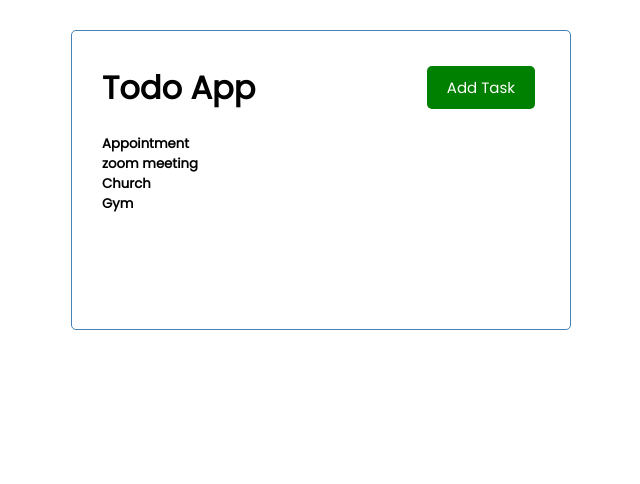
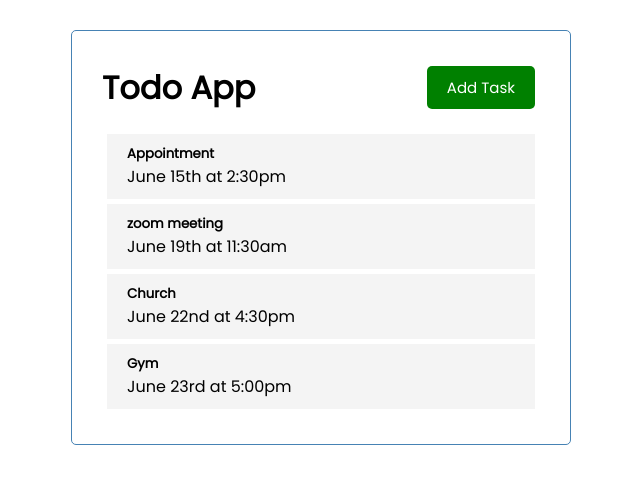
Before and after one commit to Mogle7Arkad/Todo-App-Vuejs, a Vue app: page / in a window 1280 px wide. Shown: the top 484 px of the page, without its empty margins (319-959 px from the left). Built offline with nearby package versions, Linux system fonts and the light colour scheme.

Commit message:
add class and apply scoped styling to the task component

```diff
--- a/src/components/Task.vue
+++ b/src/components/Task.vue
@@ -8,5 +8,27 @@
 </script>
 
 <template>
+<div class="task">
     <h5>{{ task.text }}</h5>
+    <p>{{ task.day }}</p>
+</div>
 </template>
+
+<style scoped>
+.task{
+    background: #f4f4f4;
+    margin: 5px;
+    padding: 10px 20px;
+    cursor: pointer;
+}
+
+.task.reminder {
+    border-left: 5px solid green;
+}
+
+.task h5 {
+    display: flex;
+    align-items: center;
+    justify-content: space-between;
+}
+</style>
```
